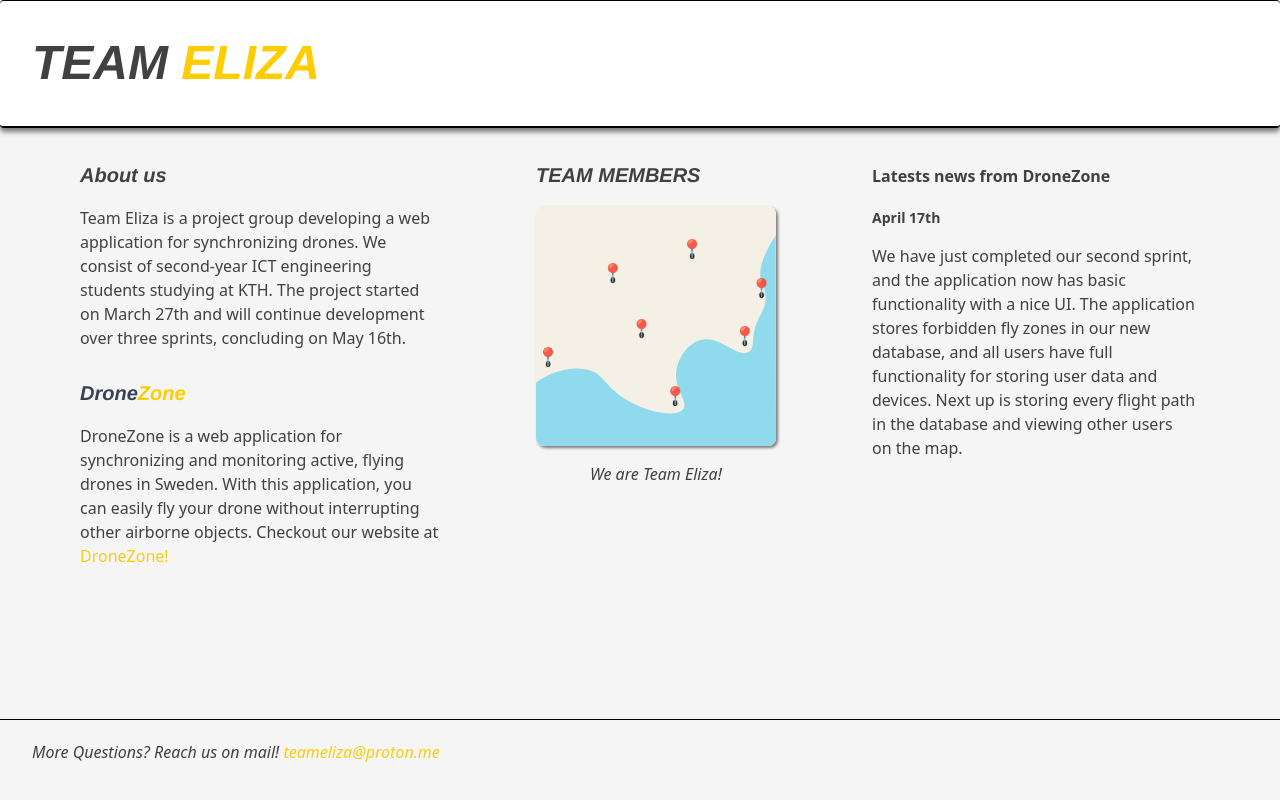
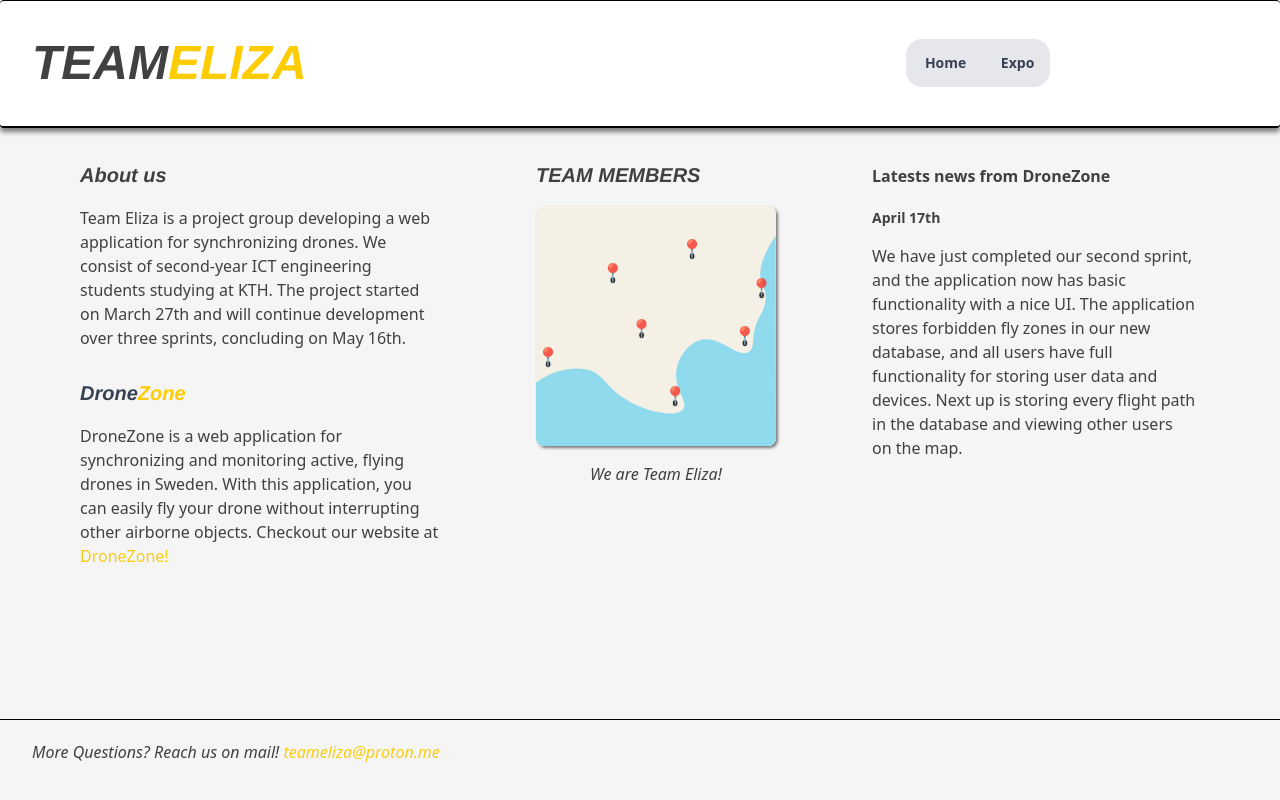
Before and after one commit to surbyxan/TEAM-ELIZA-webpage, a React (Vite) app in the folder elizawebsite/: page / in a window 1280 px wide. Built offline with nearby package versions, Linux system fonts and the light colour scheme.

Commit message:
expo page has a navigation button in header

```diff
--- a/elizawebsite/src/components/header.jsx
+++ b/elizawebsite/src/components/header.jsx
@@ -1,11 +1,32 @@
 import '@/App.css'
 import './component.css'
+import { useNavigate } from "react-router";
 
 export function Header() {
+	const navigate = useNavigate();
+
 	return(
 		<div className="rounded-sm border-b-2 border-b-black border-t border-t-black shadow-[0_4px_5px_rgba(0,0,0,0.5)] pl-8 bg-white flex flex-row">
-        	<h1 className="text-5xl mt-9 mb-9">TEAM <span className="text-primary-yellow">ELIZA</span></h1>
+        	<h1 className="text-5xl mt-9 mb-9">
+				TEAM<span className="text-primary-yellow">ELIZA</span>
+			</h1>
+        	<div className="flex items-center gap-4">
+				<div className="flex items-center mr-10 h-12 bg-gray-200 rounded-2xl">
+					<button
+					className="text-gray-700 bg-transparent ml-2 font-bold text-sm p-2 w-16 hover:scale-107 transition-all duration-200"
+					onClick={() => navigate("/")}
+					>
+						Home
+					</button>
+					<button
+					className="text-gray-700 bg-transparent ml-2 font-bold text-sm p-2  w-16 hover:scale-107 transition-all duration-200"
+					onClick={() => navigate("/expo")}
+					>
+						Expo
+					</button>
 
+				</div>
+			</div>
       	</div>
 	)
 }
--- a/elizawebsite/src/components/mainpage.jsx
+++ b/elizawebsite/src/components/mainpage.jsx
@@ -1,4 +1,3 @@
-import './component.css'
 import '../App.css'
 import { Teammember } from './teammember'
 
```
